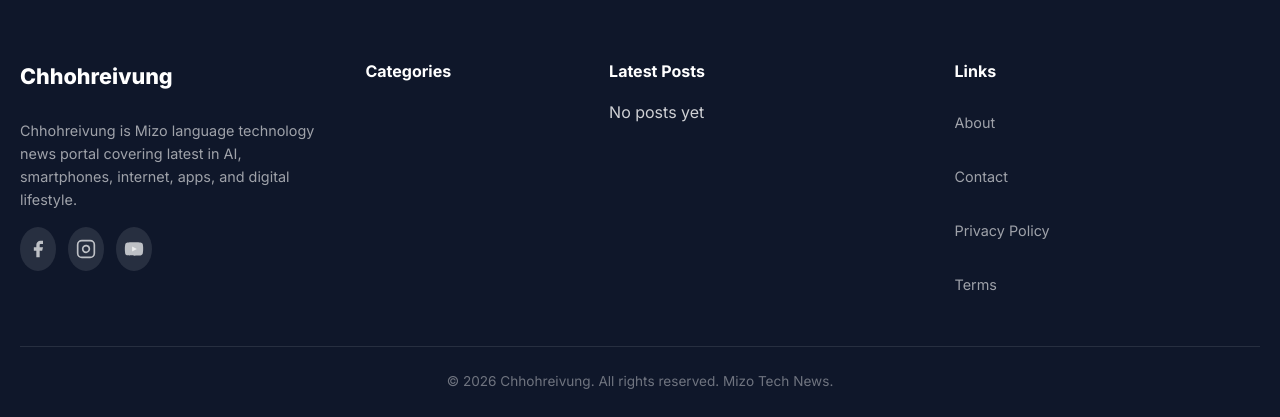
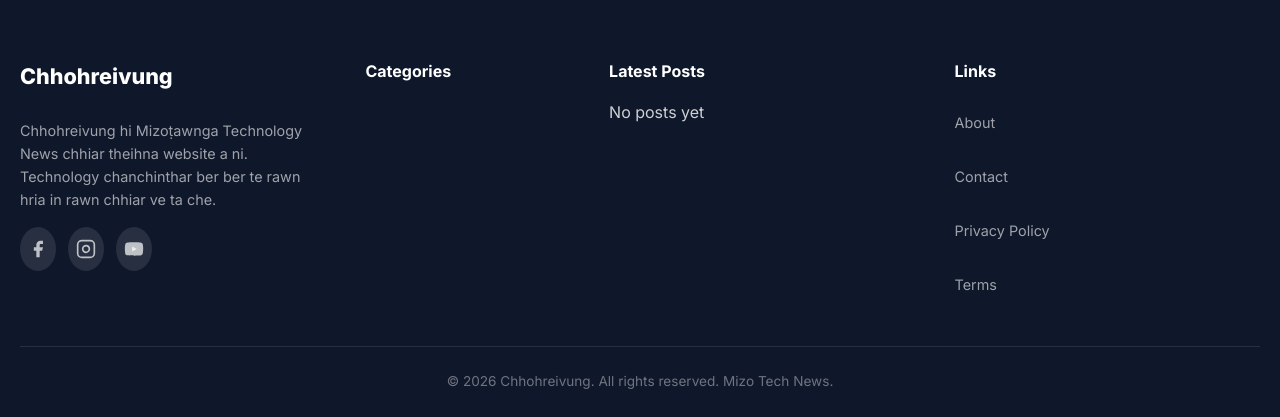
Before and after one commit to pachuau10/chhohhreivung_blog, a Django app: page /about/ in a window 1280 px wide. Shown: the part 1825-2242 px from the top of the page. Run offline with Django 5.2, Linux system fonts and the light colour scheme; data that the repository does not hold is empty; some libraries are stand-ins or nearby versions.

Commit message:
change site description to Mizo: Chhohreivung hi Mizoṭawnga Technology News...

```diff
--- a/blog/context_processors.py
+++ b/blog/context_processors.py
@@ -26,7 +26,7 @@ def site_context(request):
 
     return {
         "site_name": "Chhohreivung",
-        "site_description": "Mizo Tech News - Technology news in Mizo language",
+        "site_description": "Chhohreivung hi Mizoṭawnga Technology News chhiar theihna website a ni. Technology chanchinthar ber ber te rawn hria in rawn chhiar ve ta che.",
         "categories": categories,
         "nav_menu_items": get_nav_menu_items(request.path),
         "trending_articles": trending,
--- a/blog/templatetags/blog_tags.py
+++ b/blog/templatetags/blog_tags.py
@@ -70,7 +70,7 @@ def og_tags(context, article=None):
                 image_url = request.build_absolute_uri(raw)
     else:
         title = (context.get("meta_title") or "Chhohreivung - Mizo Tech News").strip()
-        description = (context.get("meta_description") or "Latest technology news in Mizo language").strip()
+        description = (context.get("meta_description") or "Chhohreivung hi Mizoṭawnga Technology News chhiar theihna website a ni.").strip()
         url = request.build_absolute_uri(request.path)
         image_url = default_image
 
@@ -195,7 +195,7 @@ def organization_schema():
         "name": "Chhohreivung",
         "url": "https://chhohreivung.com",
         "logo": "https://chhohreivung.com/static/images/logo.png",
-        "description": "Mizo Tech News - Technology news in Mizo language",
+        "description": "Chhohreivung hi Mizoṭawnga Technology News chhiar theihna website a ni.",
         "foundingDate": "2024",
         "contactPoint": {
             "@type": "ContactPoint",
--- a/templates/base.html
+++ b/templates/base.html
@@ -6,7 +6,7 @@
     <meta charset="UTF-8">
     <meta name="viewport" content="width=device-width, initial-scale=1.0">
     <title>{% block title %}{{ meta_title|default:"Chhohreivung - Mizo Tech News" }}{% endblock %}</title>
-    <meta name="description" content="{% block meta_description %}{{ meta_description|default:'Latest technology news in Mizo language. Smartphones, AI, Internet, Apps, Reviews and more.' }}{% endblock %}">
+    <meta name="description" content="{% block meta_description %}{{ meta_description|default:"Chhohreivung hi Mizoṭawnga Technology News chhiar theihna website a ni. Technology chanchinthar ber ber te rawn hria in rawn chhiar ve ta che." }}{% endblock %}">
     <meta name="keywords" content="{% block meta_keywords %}{{ meta_keywords|default:'Mizo tech news, technology, smartphones, AI, internet, apps, reviews, Chhohreivung' }}{% endblock %}">
     <meta name="robots" content="index, follow">
     <meta name="google-site-verification" content="yKSJLLVk76fgu86uwzssQfL-hFXxn8pIYGqFikLMGos">
--- a/templates/includes/footer.html
+++ b/templates/includes/footer.html
@@ -4,7 +4,7 @@
         <div class="footer-grid">
             <div class="footer-col footer-about">
                 <a href="/" class="footer-logo">Chhohreivung</a>
-                <p class="footer-desc">Chhohreivung is Mizo language technology news portal covering latest in AI, smartphones, internet, apps, and digital lifestyle.</p>
+                <p class="footer-desc">Chhohreivung hi Mizoṭawnga Technology News chhiar theihna website a ni. Technology chanchinthar ber ber te rawn hria in rawn chhiar ve ta che.</p>
                 <div class="footer-social">
                     <a href="https://www.facebook.com/share/18NbRnkBEE/" class="social-link" aria-label="Facebook" target="_blank" rel="noopener noreferrer">
                         <svg width="20" height="20" viewBox="0 0 24 24" fill="currentColor"><path d="M18 2h-3a5 5 0 0 0-5 5v3H7v4h3v8h4v-8h3l1-4h-4V7a1 1 0 0 1 1-1h3z"/></svg>
```
